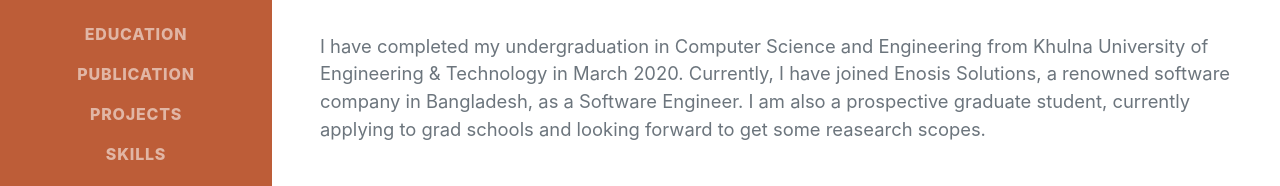
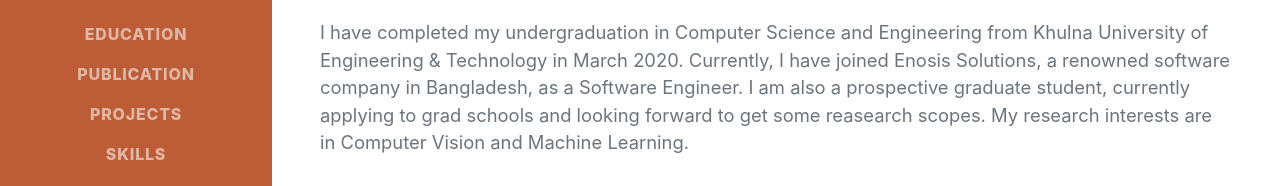
Before and after one commit to Labiba1507045/labibaPortfolio, a plain HTML site: page index.html in a window 1280 px wide. Shown: the part 398-584 px from the top of the page. Drawn offline with nearby package versions, Linux system fonts and the light colour scheme; a web font is replaced by a local one.

Commit message:
Update index.html
Added one new line.

```diff
--- a/index.html
+++ b/index.html
@@ -48,7 +48,7 @@
                         Dhaka, Bangladesh · 01615070451 ·
                         <a href="mailto:labiba1507045@stud.kuet.ac.bd">labiba1507045@stud.kuet.ac.bd</a>
                     </div>
-                    <p class="lead mb-5">I have completed my undergraduation in Computer Science and Engineering from Khulna University of Engineering & Technology in March 2020. Currently, I have joined Enosis Solutions, a renowned software company in Bangladesh, as a Software Engineer. I am also a prospective graduate student, currently applying to grad schools and looking forward to get some reasearch scopes.</p>
+                    <p class="lead mb-5">I have completed my undergraduation in Computer Science and Engineering from Khulna University of Engineering & Technology in March 2020. Currently, I have joined Enosis Solutions, a renowned software company in Bangladesh, as a Software Engineer. I am also a prospective graduate student, currently applying to grad schools and looking forward to get some reasearch scopes. My research interests are in Computer Vision and Machine Learning.</p>
                     <div class="social-icons">
                         <a class="social-icon" href="https://www.linkedin.com/in/nishat-nayla-labiba-ba2827a3/"><i class="fab fa-linkedin-in"></i></a>
                         <a class="social-icon" href="https://github.com/Labiba1507045"><i class="fab fa-github"></i></a>
```
